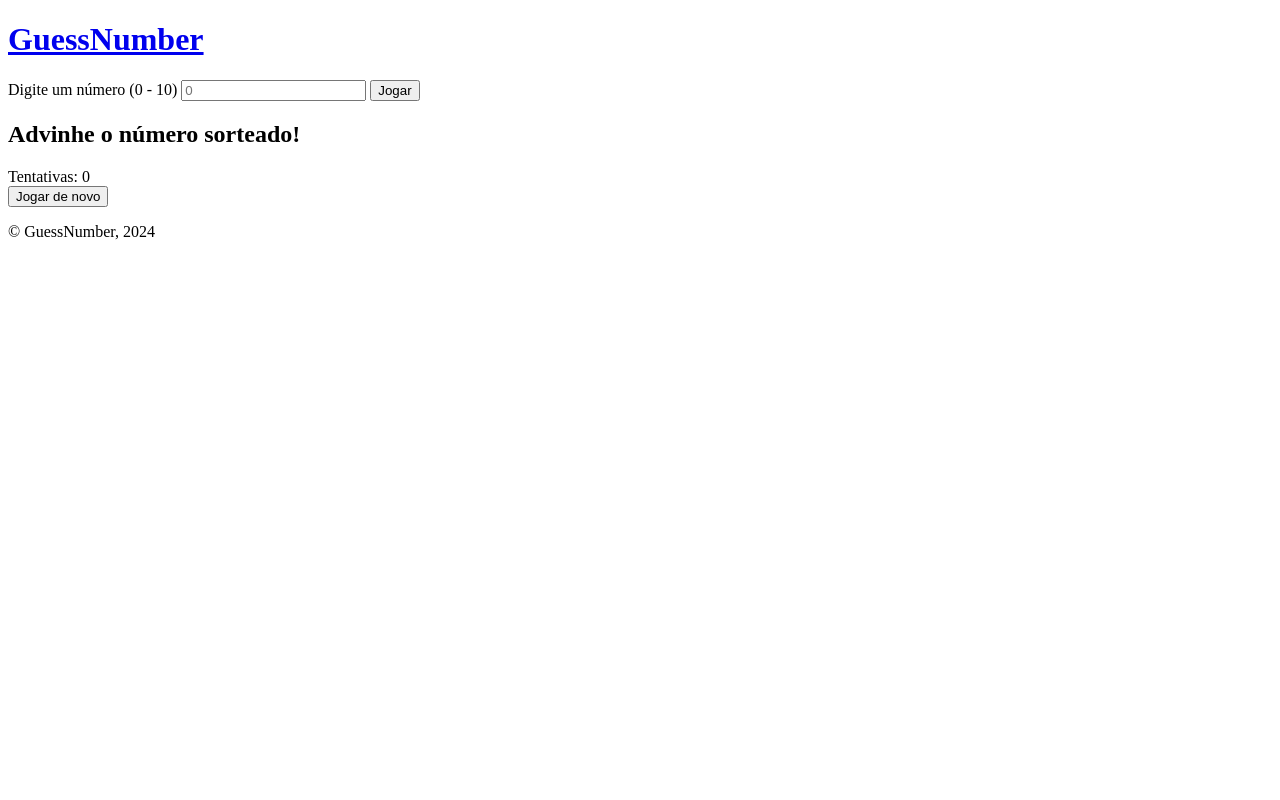
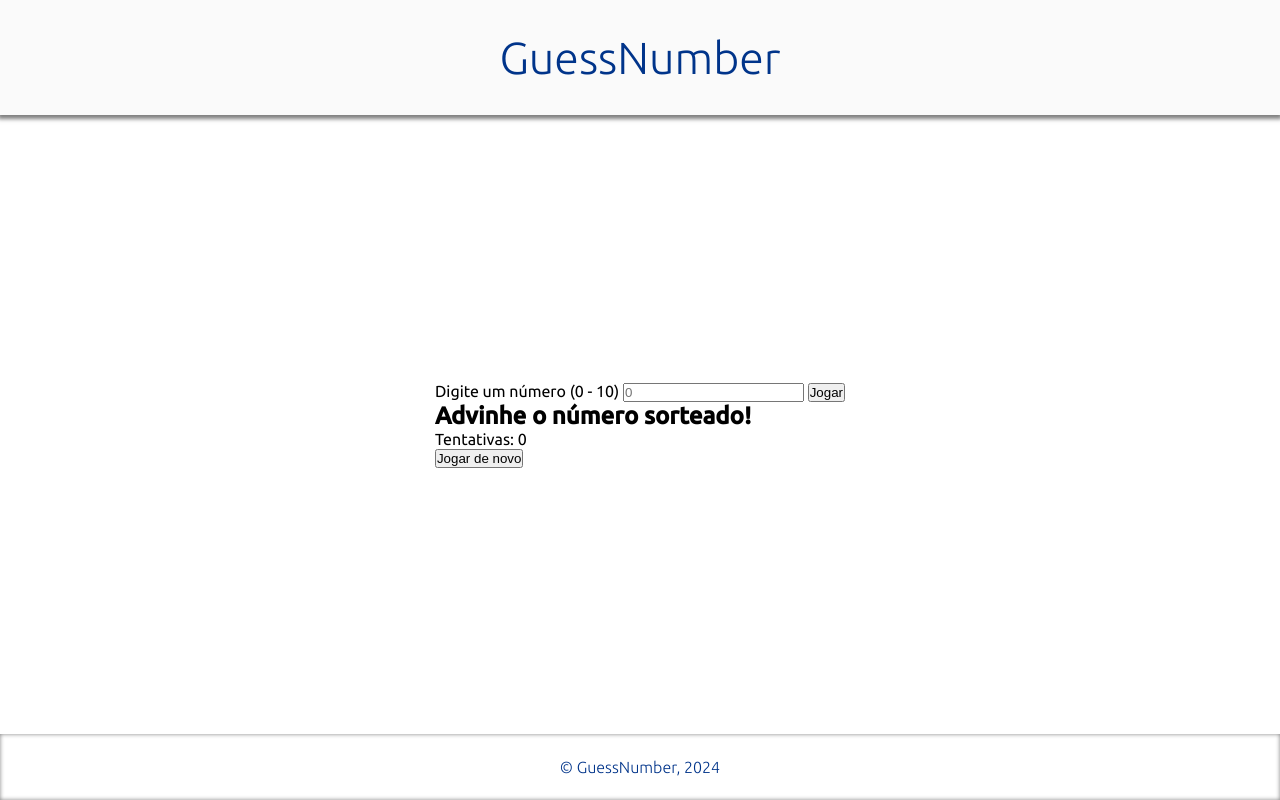
Before and after one commit to joaovaledosantos/guess-number, a plain HTML site: page index.html in a window 1280 px wide. Drawn offline with Linux system fonts and the light colour scheme.

Commit message:
[Aula-110]  Iniciando estilizações

```diff
--- /dev/null
+++ b/CSS/footer.css
@@ -0,0 +1,12 @@
+footer {
+    width: 100%;
+    padding: 1.5rem;
+    text-align: center;
+    box-shadow: inset 0px 0px 4px 0px rgba(0, 0, 0, 0.5);
+}
+
+footer p {
+    color: var(--blue);
+    font-size: 1rem;
+    font-weight: 300;
+}
--- /dev/null
+++ b/CSS/header.css
@@ -0,0 +1,13 @@
+header {
+    width: 100%;
+    text-align: center;
+    padding: 2em;
+    box-shadow: 0px 2px 4px 2px rgba(0, 0, 0, 0.5);
+    background-color: var(--white);
+}
+
+header h1 a {
+    color: var(--blue);
+    font-size: 2.8rem;
+    font-weight: 300;
+}
--- /dev/null
+++ b/CSS/reset.css
@@ -0,0 +1,27 @@
+:root{
+    --white: #fafafa;
+    --blue: #00348A;
+    --blue-light: #0BBBD6;
+}
+
+*{
+    margin: 0;
+    padding: 0;
+    box-sizing: border-box;
+
+}
+
+body{
+    width: 100%;
+    height: 100vh;
+    font-family: 'Ubuntu', sans-serif;
+
+    display: flex;
+    flex-direction: column;
+    align-items: center;
+    justify-content: space-between;
+}
+
+a{
+    text-decoration: none;
+}
--- a/index.html
+++ b/index.html
@@ -3,6 +3,10 @@
 <head>
     <meta charset="UTF-8">
     <title>GuessNumber</title>
+    <!--CSS-->
+    <link rel="stylesheet" href="./CSS/reset.css">
+    <link rel="stylesheet" href="./CSS/header.css">
+    <link rel="stylesheet" href="./CSS/footer.css">
     <!--FONTS-->
     <link rel="preconnect" href="https://fonts.googleapis.com">
     <link rel="preconnect" href="https://fonts.gstatic.com" crossorigin>
@@ -11,17 +15,17 @@
 <body>
 
 <header>
-   <h1><a href="#">GuessNumber</a></h1>
+    <h1><a href="#">GuessNumber</a></h1>
 </header>
 
 <main class="container">
     <form id="form">
         <label for="kick">Digite um número (0 - 10)</label>
         <input
-           type="number"
-           id="kick"
-           max="10"
-           placeholder="0">
+                type="number"
+                id="kick"
+                max="10"
+                placeholder="0">
 
         <button type="submit">Jogar</button>
     </form>
```
